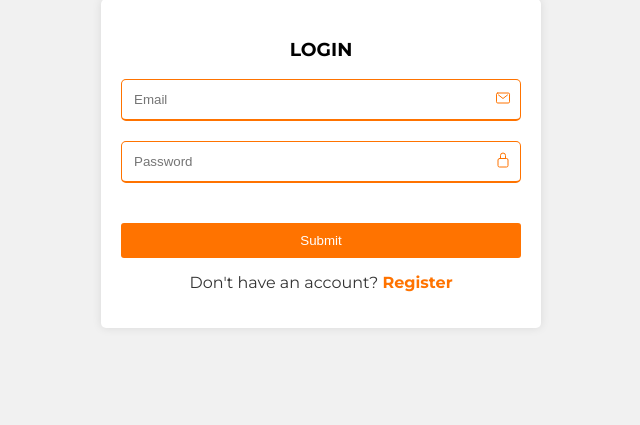
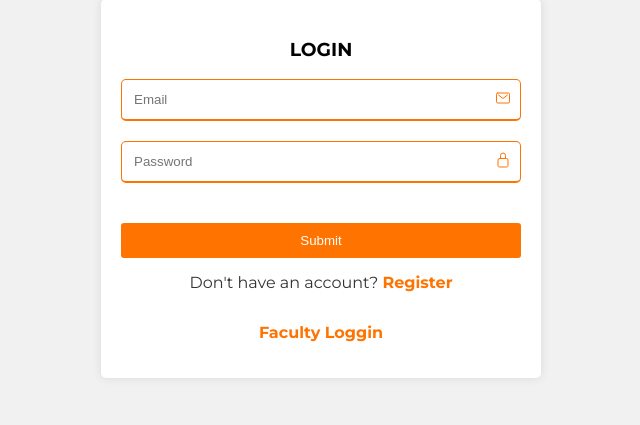
Before and after one commit to xsunzukz/cst-project-sem-6, a PHP site: page /login.php in a window 1280 px wide. Shown: the part 81-506 px from the top of the page, without its empty margins (319-959 px from the left). Run offline with PHP 8.4, Linux system fonts and the light colour scheme.

Commit message:
Added faculty loggin in Login page

```diff
--- a/website/login.php
+++ b/website/login.php
@@ -33,6 +33,7 @@ if(isset($_COOKIE['user_email']) && isset($_COOKIE['user_password'])) {
 </div>
 
 <p class="register-link">Don't have an account? <a href="./register.php">Register</a></p>
+<p class="register-link"><a href="./admin.php">Faculty Loggin</a></p>
 </form>
 </div>
 
```
